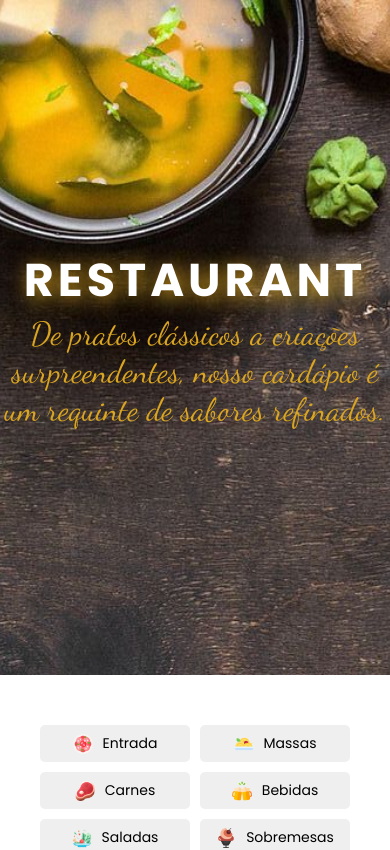
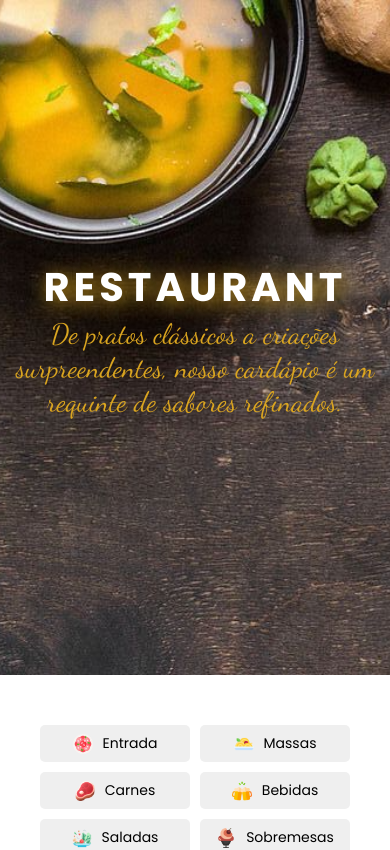
Before and after one commit to Robson-Lima-Jr/projeto18-restaurant-cardapio-react, a Next.js app: page / in a window 390 px wide. Shown: the top 850 px of the page. Built offline with nearby package versions, Linux system fonts and the light colour scheme.

Commit message:
correção fonte topo media-query

```diff
--- a/src/app/components/Topo/Topo.module.css
+++ b/src/app/components/Topo/Topo.module.css
@@ -29,7 +29,12 @@
 }
 
 @media screen and (max-width: 768px) {
+    .container_topo h1 {
+        font-size: 40px;
+    }
+
     .container_topo p {
+        font-size: 28px;
         width: 100%;
     }
 
```
